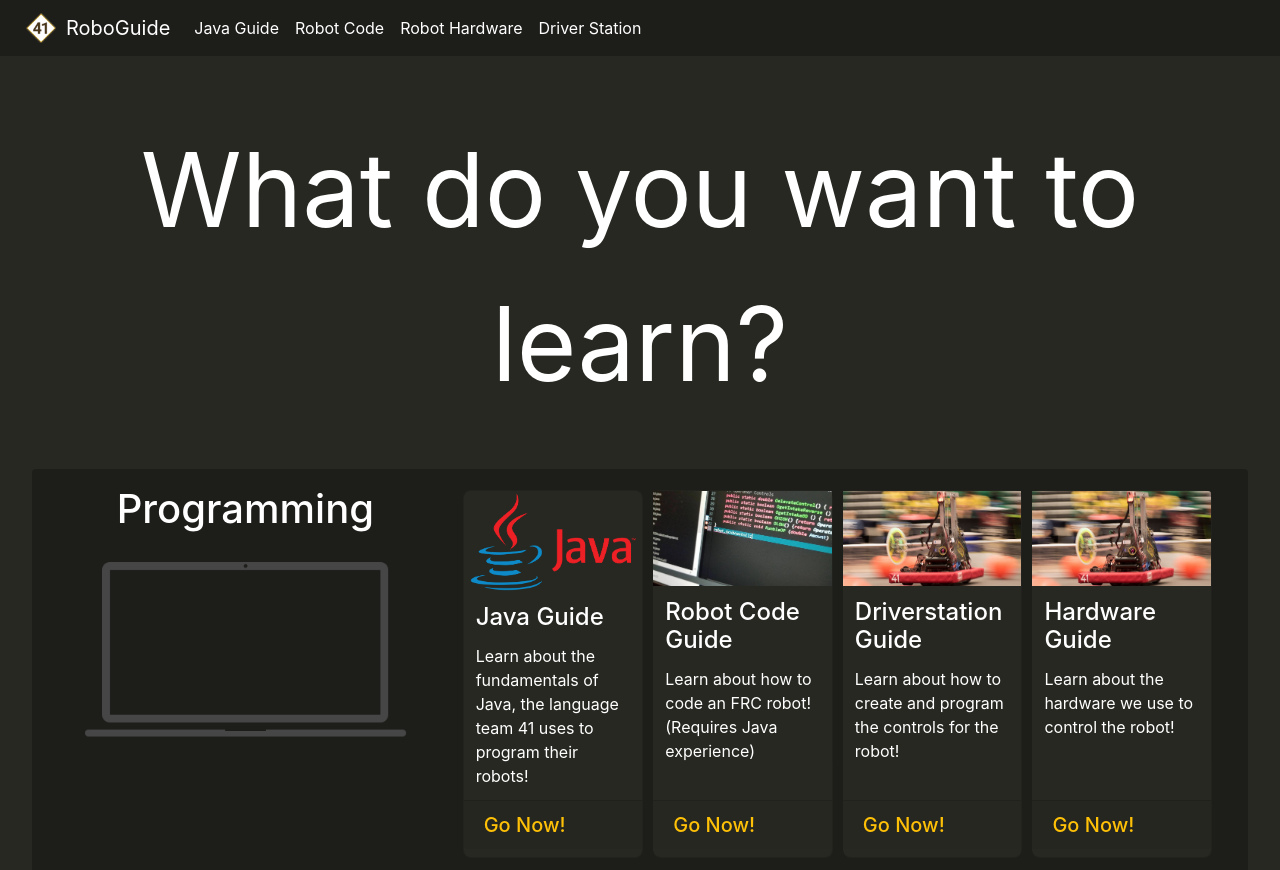
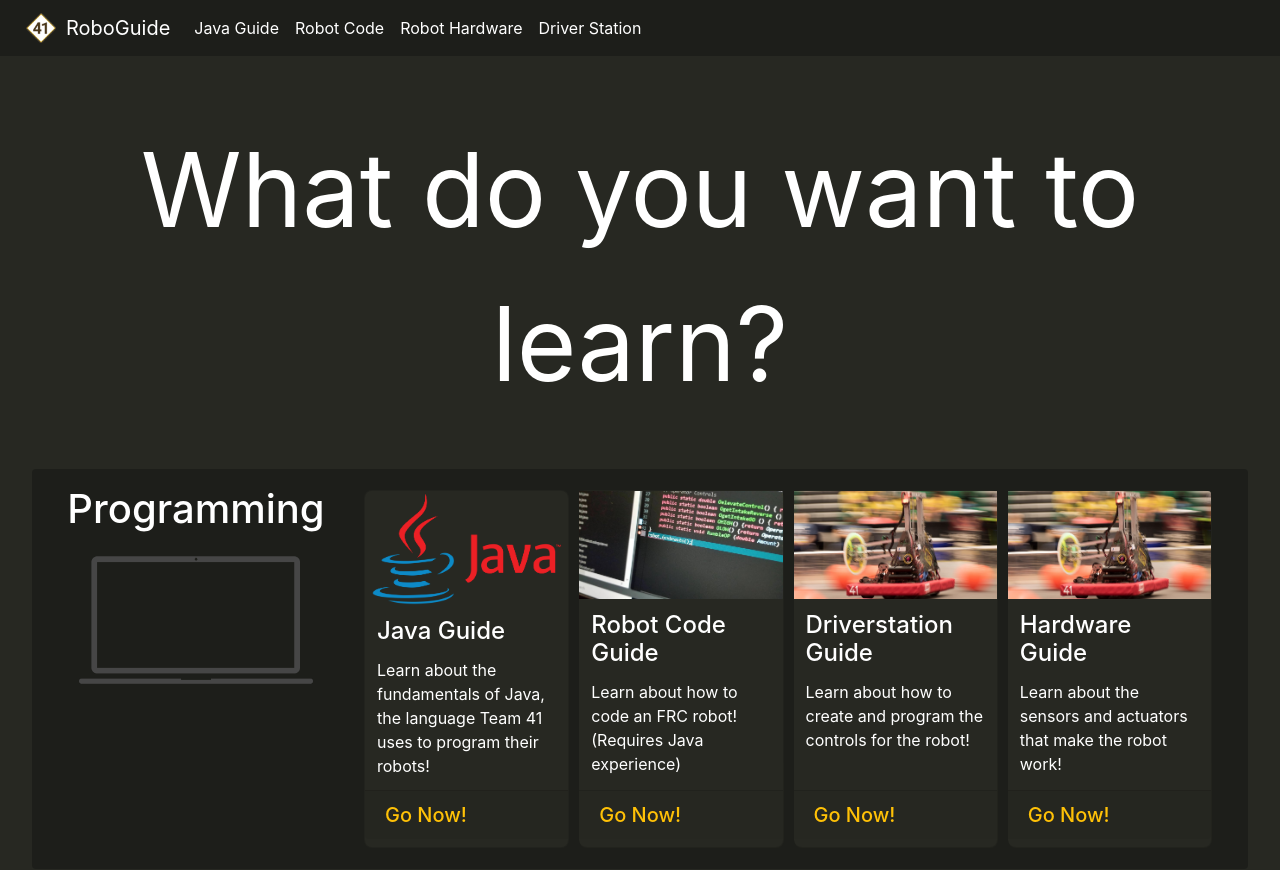
Before and after one commit to Team41Robotics/RoboGuide, a React (Create React App) app: page / in a window 1280 px wide. Shown: the top 870 px of the page. Built offline with nearby package versions, Linux system fonts and the light colour scheme.

Commit message:
Prettify and reword home page

```diff
--- a/src/pages/Home.js
+++ b/src/pages/Home.js
@@ -11,25 +11,29 @@ import hardwareBanner from "../img/banners/hardwareBanner.jpg";
 import "../css/Home.css";
 
 export default function(props) {
-	return (<>
+	return (
+		<>
 			<Helmet>
 				<title>Home | RoboGuide</title>
 			</Helmet>
 			<div id="home-content">
-			<div id="home-title" className="text-center my-5">What do you want to learn?</div>
+				<div id="home-title" className="text-center my-5">
+					What do you want to learn?
+				</div>
 				<div className="row mx-3 p-3 rounded">
-				<div className="col-12 col-lg-4 d-flex flex-column align-items-center">
+					<div className="col-12 col-lg-3 d-flex flex-column align-items-center">
 						<h1>Programming</h1>
-					<img src={laptop} className="img-fluid" alt="laptop"/>
+						<img src={laptop} className="img-fluid" alt="laptop" />
 					</div>
-				<div className="col-12 col-lg-8 card-group">
+					<div className="col-12 col-lg-9 card-group">
 						<Card
 							bannerImg={javaBanner}
 							title="Java Guide"
 							footerText="Go Now!"
 							footerLink="/java"
 						>
-						Learn about the fundamentals of Java, the language team 41 uses to program their robots!
+							Learn about the fundamentals of Java, the language Team 41 uses to
+							program their robots!
 						</Card>
 						<Card
 							bannerImg={robotCodeBanner}
@@ -53,10 +57,11 @@ export default function(props) {
 							footerText="Go Now!"
 							footerLink="/robot-hardware"
 						>
-						Learn about the hardware we use to control the robot!
+							Learn about the sensors and actuators that make the robot work!
 						</Card>
 					</div>
 				</div>
 			</div>
-	</>);
+		</>
+	);
 }
```
Lines whose indentation alone changed are shown as unchanged.
